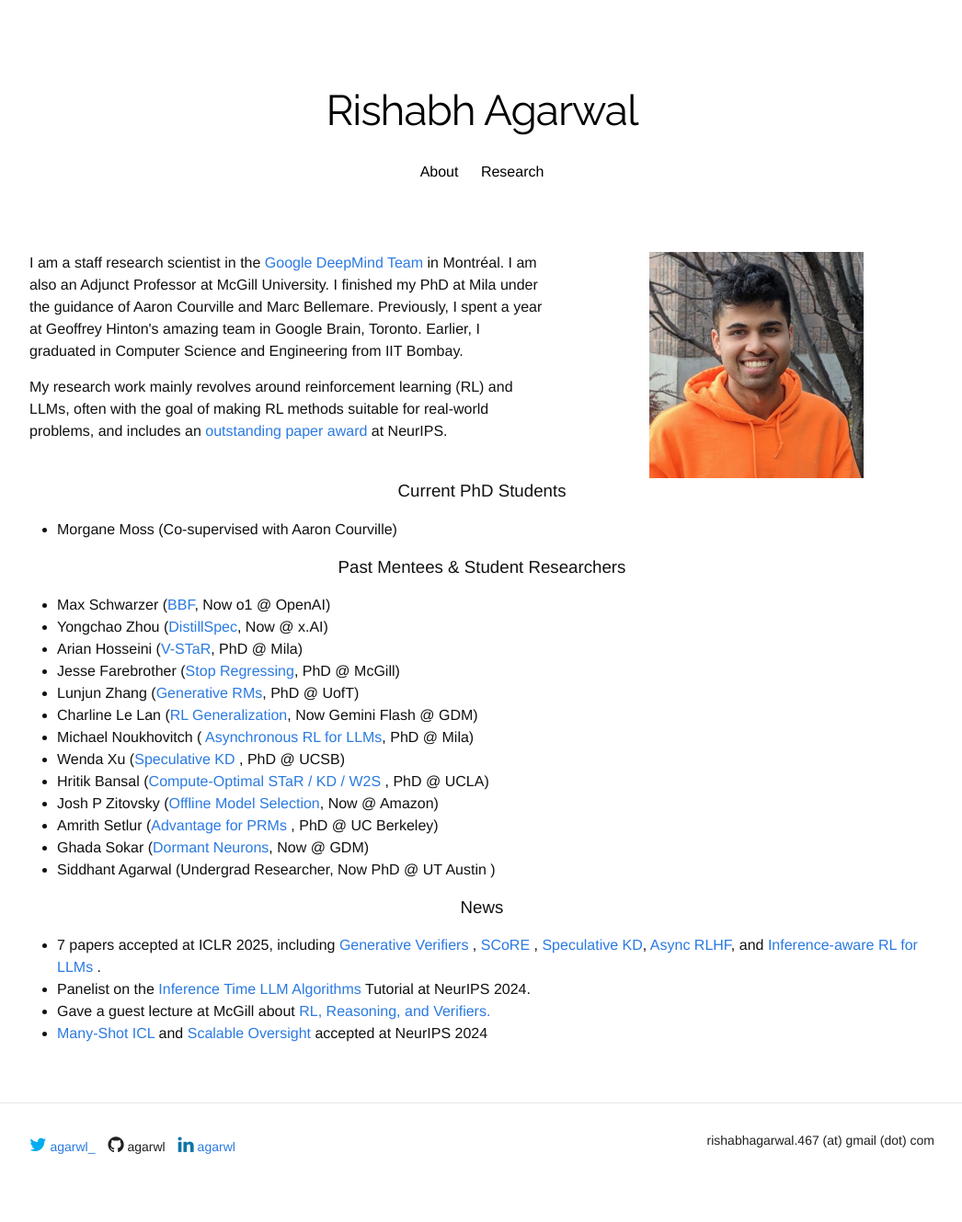
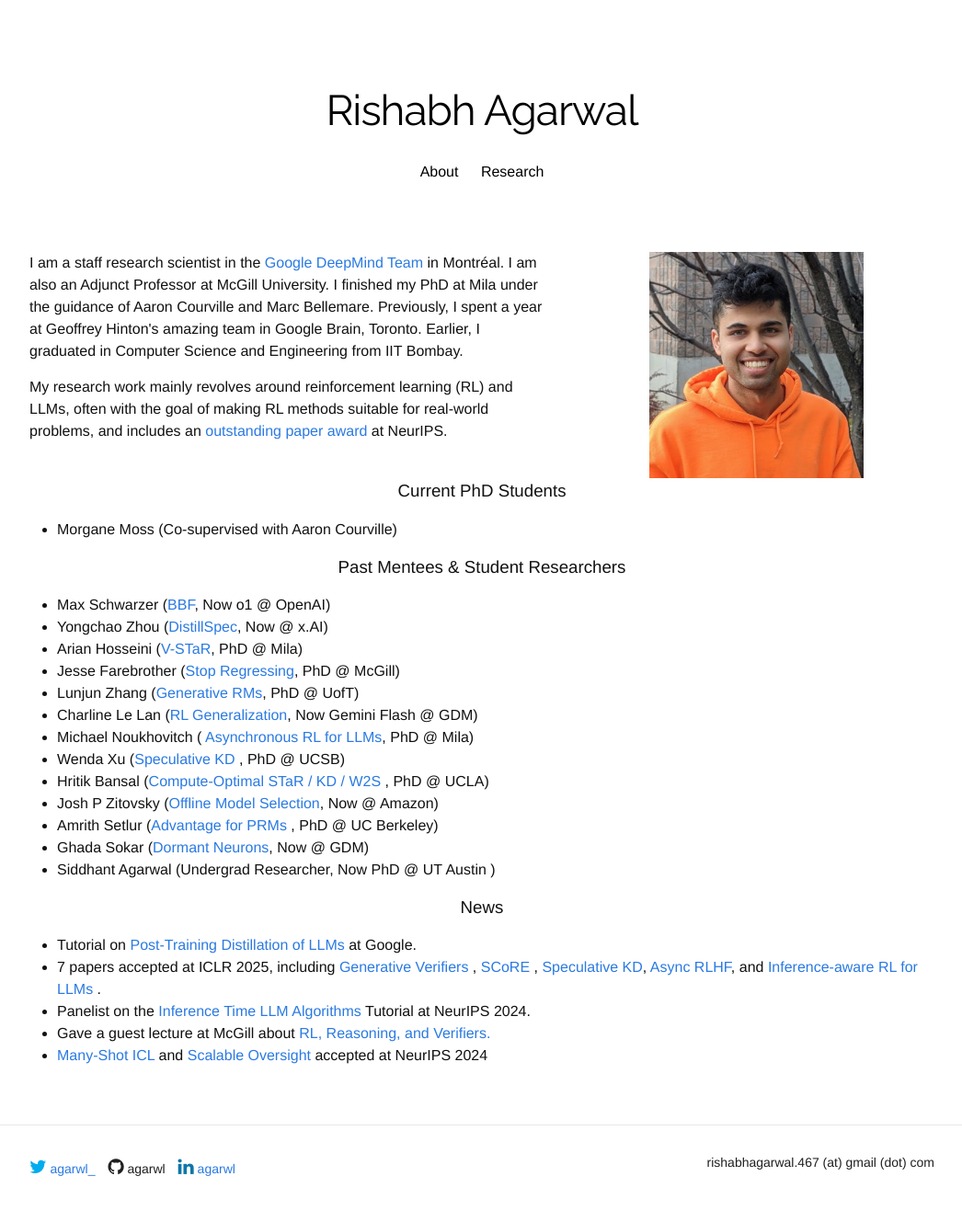
Before and after one commit to agarwl/agarwl.github.io, a Jekyll site: the page built from index.html, in a window 1280 px wide. Shown: the whole page at 92% size, without its empty margins (116-1162 px from the left). Built offline with Jekyll 4.4.1, drawn with Linux system fonts in a browser that asks for light colours; nearby versions of some CDN libraries; some web fonts are replaced; a style sheet for code colours, icons or effects is not loaded; before the commit the page ends 1305 px from its top, so only the background shows below that.

Commit message:
Update index.html

```diff
--- a/index.html
+++ b/index.html
@@ -46,6 +46,7 @@ title: "Rishabh Agarwal"
 
 <h3 id='news'> News </h1>
 <ul>
+  <li> Tutorial on <a href="https://drive.google.com/file/d/1xMohjQcTmQuUd_OiZ3hB1r47WB1WM3Am/view"> Post-Training Distillation of LLMs </a> at Google.
   <li> 7 papers accepted at ICLR 2025, including <a href="https://arxiv.org/abs/2408.15240"> Generative Verifiers </a>, <a href="https://arxiv.org/abs/2409.12917"> SCoRE </a>,  <a href="https://arxiv.org/abs/2410.11325"> Speculative KD</a>, <a href="https://arxiv.org/abs/2410.18252"> Async RLHF</a>, and <a href="https://arxiv.org/abs/2412.15287"> Inference-aware RL for LLMs </a>. </li>
   <li> Panelist on the <a href="https://cmu-l3.github.io/neurips2024-inference-tutorial/"> Inference Time LLM Algorithms </a> Tutorial at NeurIPS 2024. </li>
   <li> Gave a guest lecture at McGill about <a href="https://drive.google.com/file/d/1komQ7s9kPPvDx_8AxTh9A6tlfJA0j6dR/view"> RL, Reasoning, and Verifiers. </a> </li>
```
